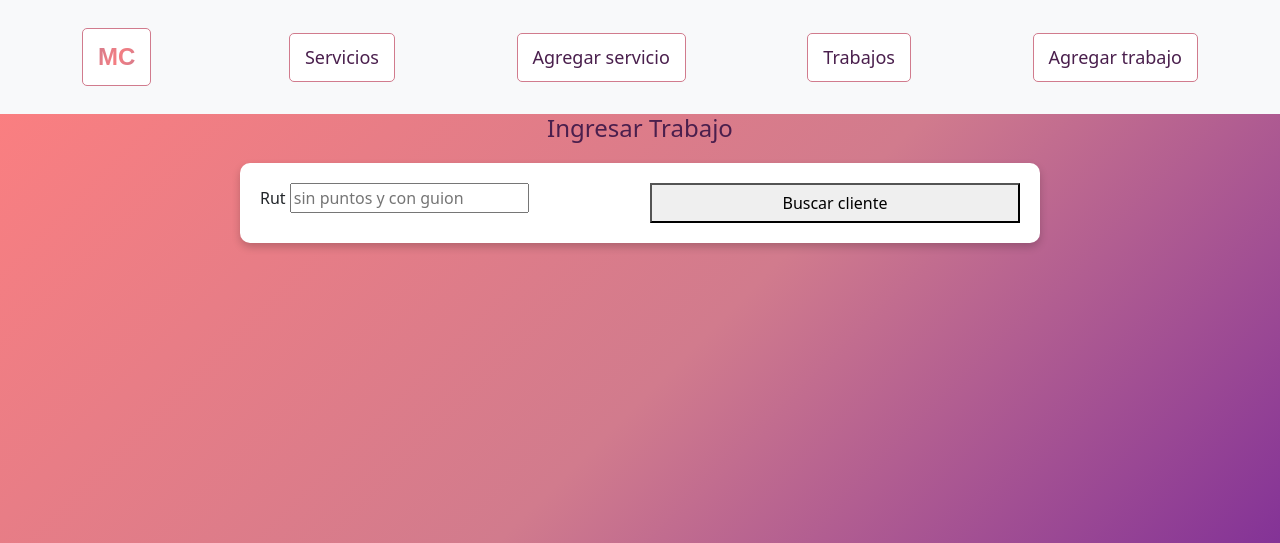
After one commit to DiegoArteagaMendoza/AppMecanicos, a Flask app: page /ClienteExistente/AgergarTrabajo in a window 1280 px wide. The commit adds this page. Shown: the top 543 px of the page. Run offline with Flask 3, Linux system fonts and the light colour scheme; some libraries are stand-ins or nearby versions.

Commit message:
Commit4 busqueda de clientes

```diff
--- a/app/src/routes.py
+++ b/app/src/routes.py
@@ -19,9 +19,52 @@ def init_routes(app):
         return render_template("trabajos.html", clients=clients, vehiculos=vehiculos, servicios = servicios)
 
     @app.route('/AgregarTrabajo')
+    def agregarTrabajo():
+        return render_template("addtrabajoButtons.html")
+
+    @app.route('/ClienteExistente/AgergarTrabajo', methods=['GET', 'POST'])
+    def formAddTrabajoCE():
+        clients, _, servicios, _ = cargar_datos()
+        rut = None
+
+        if request.method == 'POST':
+            rut = request.form.get('rut')
+            return render_template("addtrabajoCE.html", clients=clients, servicios=servicios, rut=rut)
+
+        if request.method == 'GET':
+            return render_template("addtrabajoCE.html", clients=clients, servicios=servicios, rut=rut)
+
+
+
+    @app.route('/ClienteNuevo/AgregarTrabajo')
     def formAddTrabajo():
         _, _, servicios, _ = cargar_datos()
         return render_template("addtrabajo.html", servicios = servicios)
+
+    @app.route('/addTrabajo', methods=['POST'])
+    def addTrabajoCE():
+        id_cliente = random.random()
+        client = {
+            "name": request.form['name'],
+            "rut": request.form['rut'],
+            "phone": request.form['phone'],
+            "email": request.form['email'],
+            "date": request.form['date'],
+            "id": id_cliente
+        }
+
+        vehiculo = {
+            "type": request.form['tipo'],
+            "marca": request.form['marca'],
+            "patente": request.form['patente'],
+            "modelo": request.form['modelo'],
+            "OpcionesTrabajo": request.form['OpcionesTrabajo'],
+            "motivo": request.form['motivo'],
+            "id": id_cliente
+        }
+
+        guardar_datos_cliente_vehiculo(client, vehiculo)
+        return redirect(url_for('trabajos'))
 
     @app.route('/addTrabajo', methods=['POST'])
     def addTrabajo():
--- a/app/src/templates/addtrabajo.html
+++ b/app/src/templates/addtrabajo.html
@@ -4,7 +4,7 @@
 
 <!-- Formulario para la adicion de clientes -->
 
-<h4 class="tituloform">Ingresar Cliente</h4>
+<h4 class="tituloform">Ingresar Trabajo</h4>
 
 <div class="form-container">
     <form action="/addTrabajo" method="post" class="formularioCliente">
--- /dev/null
+++ b/app/src/templates/addtrabajoCE.html
@@ -0,0 +1,98 @@
+{% extends "base.html" %}
+
+{% block content %}
+
+<h4 class="tituloform">Ingresar Trabajo</h4>
+
+<div class="form-container">
+    <!-- Formulario para buscar cliente por RUT -->
+    <form method="POST" action="{{ url_for('formAddTrabajoCE') }}" class="formularioCliente">
+        <div class="campo">
+            <label for="rut" class="rutCliente">Rut</label>
+            <input type="text" name="rut" id="rut" placeholder="sin puntos y con guion" required>
+        </div>
+        <button type="submit">Buscar cliente</button>
+    </form>
+</div>
+
+<div class="form-container">
+       <!-- Formulario para mostrar y editar datos del cliente -->
+       {% if rut %}
+       {% for cliente in clients %}
+           {% if cliente.rut == rut %}
+               <form action="/addTrabajo" method="post" class="formularioCliente">
+                   <div class="columna1">
+                       <div class="campo">
+                           <label for="name" class="nombreCliente">Nombre</label>
+                           <input type="text" name="name" id="name" value="{{ cliente.name }}" required>
+                       </div>
+
+                        <div class="campo">
+                            <label for="rut" class="rutCliente">Rut</label>
+                            <input type="text" name="rut" id="phone" value="{{ cliente.rut }}" required>
+                        </div>
+
+                       <div class="campo">
+                           <label for="phone" class="telefonoCliente">Teléfono</label>
+                           <input type="text" name="phone" id="phone" value="{{ cliente.phone }}" required>
+                       </div>
+
+                       <div class="campo">
+                           <label for="email" class="correoCliente">Correo</label>
+                           <input type="email" name="email" id="email" value="{{ cliente.email }}" required>
+                       </div>
+
+                       <div class="campo">
+                           <label for="date" class="fechaIngreso">Fecha</label>
+                           <input type="date" name="date" id="date">
+                       </div>
+                   </div>
+
+                   <div class="columna2">
+
+                        <div class="campo">
+                            <label for="tipo" class="vehiculoCliente">Tipo de vehículo</label>
+                            <select name="tipo" id="tipo">
+                                <option value="auto">Auto</option>
+                                <option value="moto">Moto</option>
+                            </select>
+                        </div>
+
+                       <div class="campo">
+                           <label for="marca" class="marcaVehiculo">Marca</label>
+                           <input type="text" name="marca" id="marca" required>
+                       </div>
+
+                       <div class="campo">
+                           <label for="patente" class="patente">Patente</label>
+                           <input type="text" name="patente" id="patente" required>
+                       </div>
+
+                       <div class="campo">
+                           <label for="modelo" class="modeloVehiculo">Modelo</label>
+                           <input type="text" name="modelo" id="modelo" required>
+                       </div>
+
+                       <div class="campo">
+                           <label for="OpcionesTrabajo" class="tipoTrabajo">Trabajo</label>
+                           <select name="OpcionesTrabajo" id="OpcionesTrabajo" required>
+                               {% for servicio in servicios %}
+                                   <option value="{{ servicio.name }}">{{ servicio.name }}</option>
+                               {% endfor %}
+                           </select>
+                       </div>
+
+                       <div class="campo">
+                           <label for="motivo" class="motivoTrabajo">Detalle</label>
+                           <textarea name="motivo" id="motivo" required></textarea>
+                       </div>
+                   </div>
+
+                   <button type="submit" class="botonIngreso">Ingresar Trabajo</button>
+               </form>
+           {% endif %}
+       {% endfor %}
+   {% endif %}
+</div>
+
+{% endblock %}
--- a/app/src/templates/index.html
+++ b/app/src/templates/index.html
@@ -3,7 +3,4 @@
 {% block content %}
 
 
-
-
-
 {% endblock %}
```
Also changed, not shown: app/clients.json (+16 -0 lines), app/src/templates/addtrabajoButtons.html (added, +15 -0 lines), app/vehiculos.json (+18 -0 lines).
